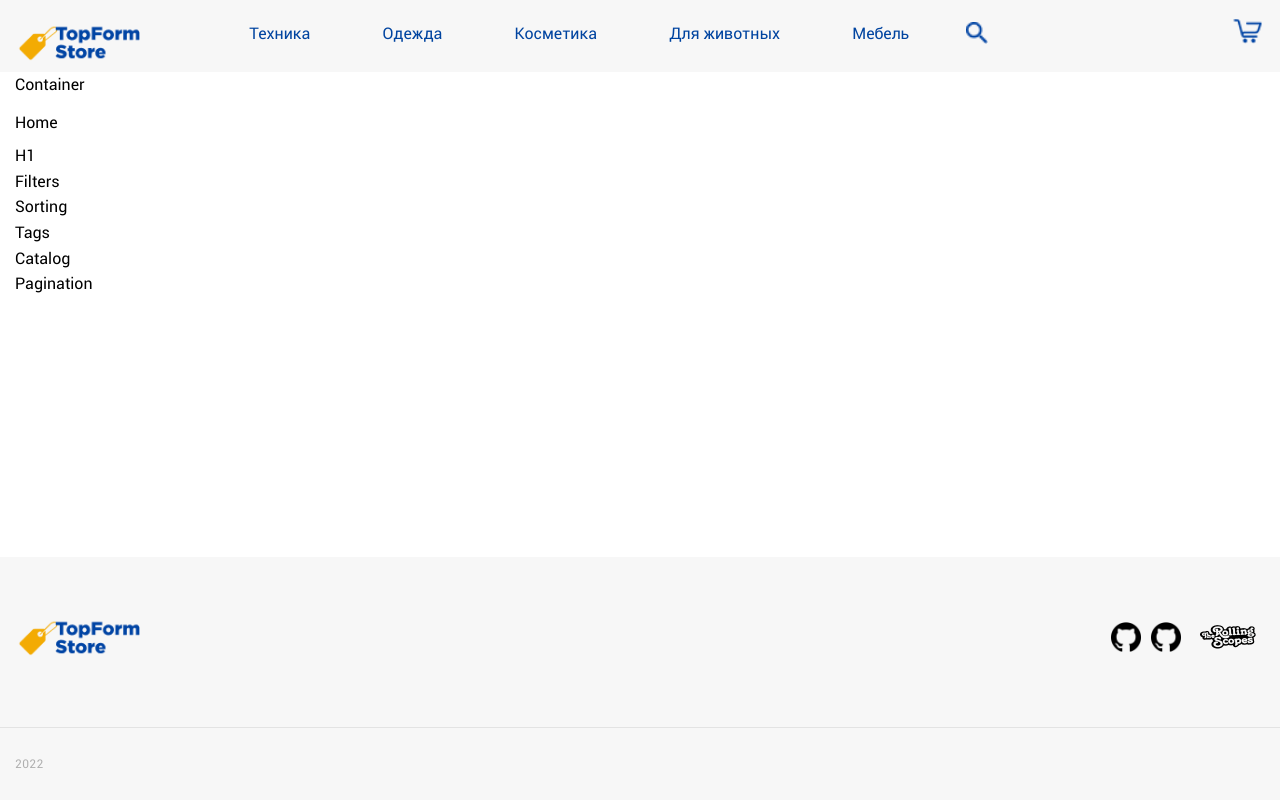
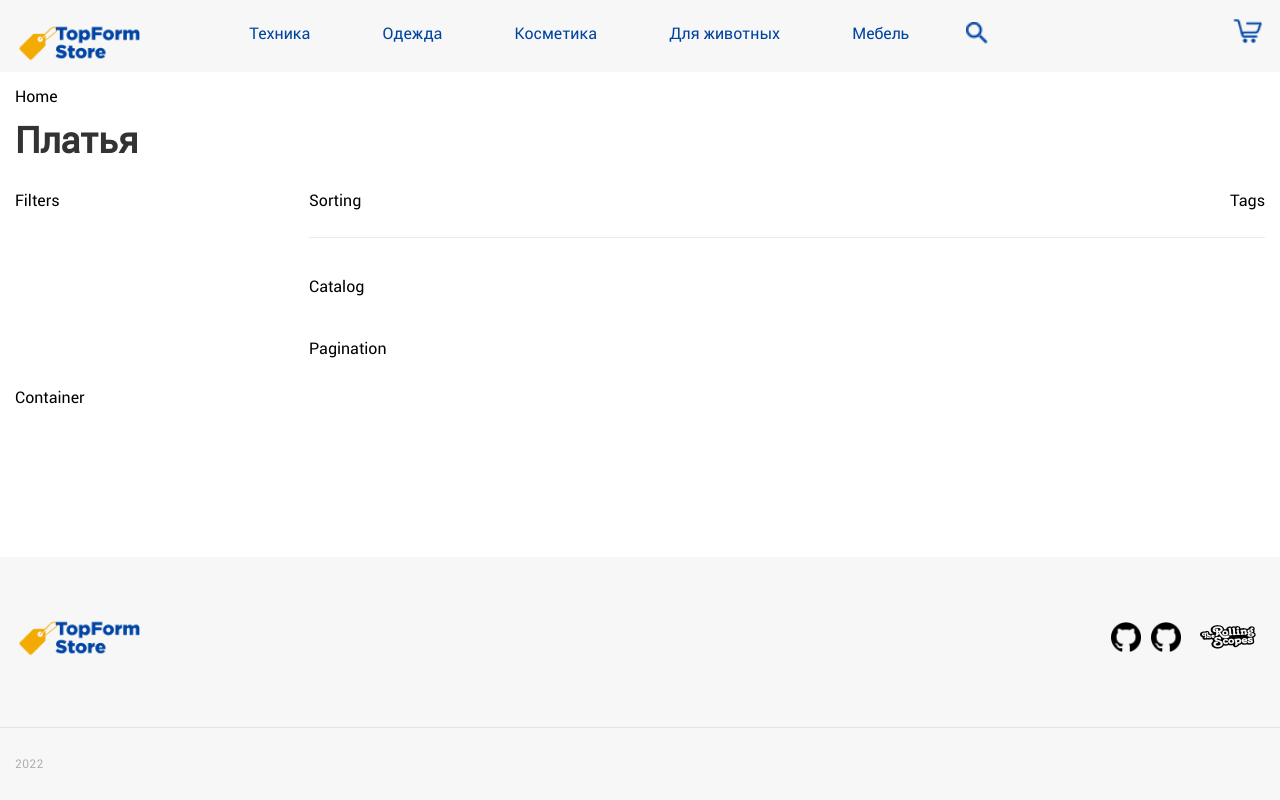
Before and after one commit to Maria0701/rss2022q3, a React (Create React App) app: page / in a window 1280 px wide. Built offline with nearby package versions, Linux system fonts and the light colour scheme.

Commit message:
feat: sceleton styled

```diff
--- a/src/components/breadcrumbs/BreadCrumb.tsx
+++ b/src/components/breadcrumbs/BreadCrumb.tsx
@@ -3,12 +3,11 @@ import { Link } from 'react-router-dom';
 
 interface IBreabcrumbsItem {
   link: IBread;
-  id: number
 }
 
-export function BreadCrumb({link, id}: IBreabcrumbsItem) {
+export function BreadCrumb({link}: IBreabcrumbsItem) {
   return (
-    <li className="breadcrumb__item" key={id}>
+    <li className="breadcrumb__item">
         <Link to={link.link} className="breadcrumb__link" >
             <span>{link.name}</span>
         </Link>
--- a/src/components/breadcrumbs/BreadCrumbs.tsx
+++ b/src/components/breadcrumbs/BreadCrumbs.tsx
@@ -1,17 +1,16 @@
 import './breadcrumbs.css'
-import { IBread } from '../../models/models'
-import { Link } from 'react-router-dom';
+import { IBread } from '../../models/models';
 import { BreadCrumb } from './BreadCrumb';
 
-interface IBreabcrumbsLogos {
+interface IBreabcrumbs {
   links: IBread[]
 }
 
-export function BreadCrumbs ({links}: IBreabcrumbsLogos) {
+export function BreadCrumbs ({links}: IBreabcrumbs) {
   return (
       <ul className="breadcrumb">
         {links?.map((link, id) => (
-          <BreadCrumb link={link} id={id} />
+          <BreadCrumb link={link} key={id}  />
         ))}
     </ul>
   )
--- a/src/components/catalog/Catalog.tsx
+++ b/src/components/catalog/Catalog.tsx
@@ -1,5 +1,11 @@
-export function Catalog () {
+import './catalog-block.css'
+
+interface ICatalogBlock {
+  eltClass: string
+}
+
+export function Catalog({eltClass}: ICatalogBlock) {
   return (
-    <div>Catalog</div>
+    <div className={`catalog-block ${eltClass}`}>Catalog</div>
   )
-}
+};
--- /dev/null
+++ b/src/components/catalog/catalog-block.css
@@ -0,0 +1,5 @@
+.catalog-block {
+    display: grid;
+    grid-template-columns: repeat(4, minmax(0, 1fr));
+    gap: 33px;
+}
--- a/src/components/filters/Filters.tsx
+++ b/src/components/filters/Filters.tsx
@@ -1,5 +1,11 @@
-export function Filters () {
+import './filters.css'
+
+interface IFiltersElt {
+  eltClass: string
+}
+
+export function Filters({eltClass}: IFiltersElt) {
   return (
-    <div>Filters</div>
+    <div className={`filter ${eltClass}`}>Filters</div>
   )
-}
+};
--- a/src/components/footer/Footer.tsx
+++ b/src/components/footer/Footer.tsx
@@ -1,7 +1,6 @@
 import './footer.css'
 import { Logo } from '../logo/Logo'
 import { LINKS_FOR_FOOTER } from '../../jsons/links'
-import { ILinks } from '../../models/models'
 import { FooterLogos } from '../footerLogos/FooterLogos'
 
 export function Footer() {
--- a/src/components/h1/H1.tsx
+++ b/src/components/h1/H1.tsx
@@ -1,5 +1,10 @@
-export function H1 () {
+import './h1.css'
+interface ISearch {
+  eltClass: string
+}
+
+export function H1Elt({eltClass}: ISearch) {
   return (
-    <div>H1</div>
+    <h1 className={`h1 ${eltClass}`}>Платья</h1>
   )
 }
--- /dev/null
+++ b/src/components/h1/h1.css
@@ -0,0 +1,8 @@
+.h1 {
+    margin-top: 0;
+    margin-bottom: 0;
+    font-weight: 700;
+    font-size: 36px;
+    line-height: 46px;
+    color: var(--grey2);
+}
--- a/src/pages/CatalogPage.tsx
+++ b/src/pages/CatalogPage.tsx
@@ -1,29 +1,34 @@
 import React from "react"
 import { Container } from "../components/container/Container";
 import { BreadCrumbs } from "../components/breadcrumbs/BreadCrumbs";
-import { H1 } from "../components/h1/H1";
+import { H1Elt } from "../components/h1/H1";
 import { Filters } from "../components/filters/Filters";
 import { Sorting } from "../components/sorting/Sorting";
 import { Tags } from "../components/tags/Tags";
 import { Catalog } from "../components/catalog/Catalog";
 import { Pagination } from "../components/pagination/Pagination";
 import { BREADCRUMBS_LINKS } from "../jsons/links";
+import './catalog-page.css'
 
 
 export function CatalogPage() {
     return (
     <>
       <div className="container catalog__container">
-        <Container/>
         <BreadCrumbs links={BREADCRUMBS_LINKS}/>
       </div>
       <div className="container catalog__container">
-        <H1/>
-        <Filters/>
-        <Sorting/>
-        <Tags/>
-        <Catalog/>
-        <Pagination/>
+        <H1Elt eltClass="catalog__h1" />
+        <Filters eltClass="catalog__filters"/>
+        <div className="catalog__block">
+          <div className="catalog__top">
+            <Sorting/>
+            <Tags/>
+          </div>
+          <Catalog eltClass="catalog__catalog" />
+          <Pagination/>
+        </div>
+        <Container/>
       </div>
     </>
     );
--- /dev/null
+++ b/src/pages/catalog-page.css
@@ -0,0 +1,34 @@
+.catalog__container {
+    display: flex;
+    flex-wrap: wrap;
+    align-items: flex-start;
+    row-gap: 24px;
+    column-gap: 36px;
+}
+
+.catalog__h1 {
+    flex-basis: 100%;
+}
+
+.catalog__filters {
+    flex-basis: 258px;
+}
+
+.catalog__block {
+    display: grid;
+    grid-template-columns: minmax(0, 1fr);
+    row-gap: 36px;
+}
+
+.catalog__top {
+    display: flex;
+    justify-content: space-between;
+    column-gap: 10px;
+    padding-bottom: 24px;
+    border-bottom: 1px solid rgba(51,51,51,0.1);
+}
+
+.catalog__block {
+    flex-basis: calc(100% - 258px - 36px);
+    flex-grow: 1;
+}
```
Also changed, not shown: src/components/filters/filters.css (added), src/index.css (line endings or trailing spaces).
